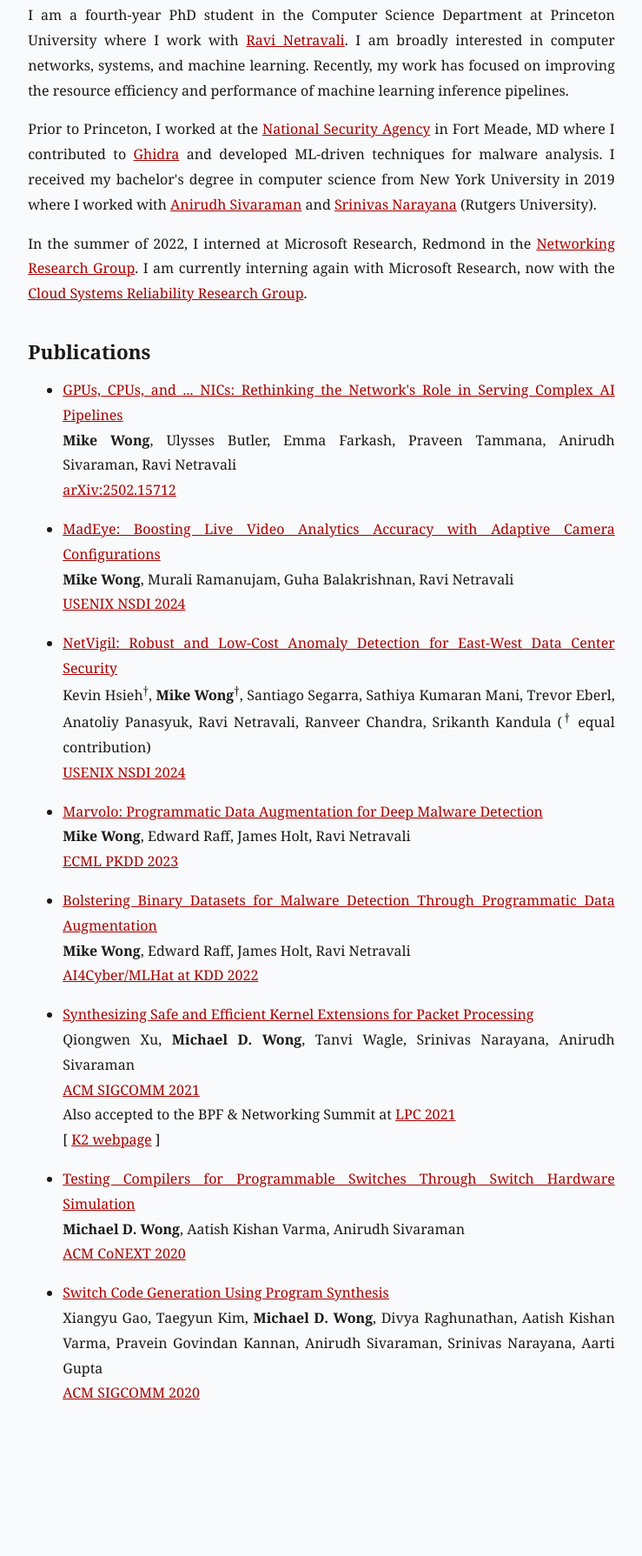
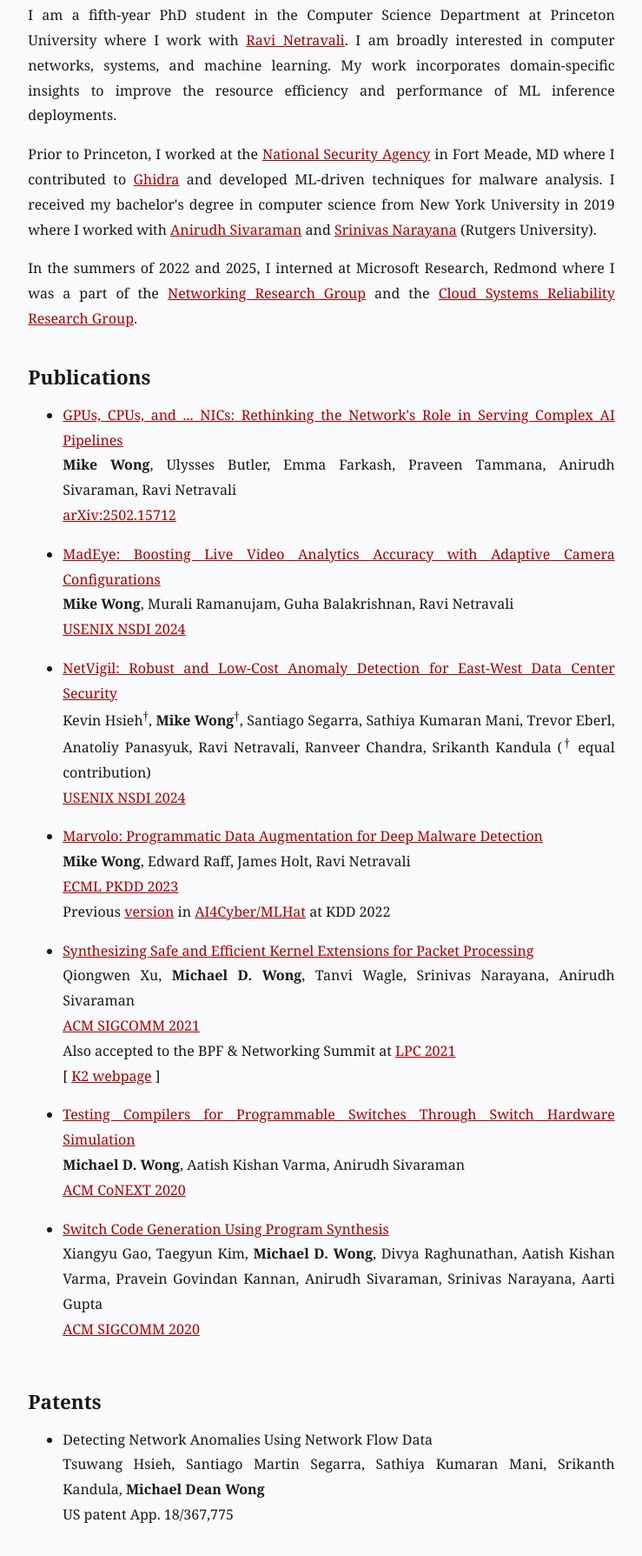
Before and after one commit to michaeldwong/michaeldwong.github.io, a plain HTML site: page index.html in a window 1280 px wide. Shown: the part 329-2118 px from the top of the page at 87% size, without its empty margins (270-1009 px from the left). Before the commit the page ends 1993 px from the top, so only its background shows below. Drawn offline with Linux system fonts and the light colour scheme; a web font is replaced by a local one.

Commit message:
Site and CV update

```diff
--- a/index.html
+++ b/index.html
@@ -38,11 +38,11 @@
 
     <div id="aboutme">
     <h3> About Me </h3>
-    <p>I am a fourth-year PhD student in the Computer Science Department at Princeton University where I work with <a href="https://www.cs.princeton.edu/~ravian/">Ravi Netravali</a>. I am broadly interested in computer networks, systems, and machine learning. Recently, my work has focused on improving the resource efficiency and performance of machine learning inference pipelines. </p>
+    <p>I am a fifth-year PhD student in the Computer Science Department at Princeton University where I work with <a href="https://www.cs.princeton.edu/~ravian/">Ravi Netravali</a>. I am broadly interested in computer networks, systems, and machine learning. My work incorporates domain-specific insights to improve the resource efficiency and performance of ML inference deployments. </p>
 
-    <p>Prior to Princeton, I worked at the <a href="https://www.nsa.gov/">National Security Agency</a> in Fort Meade, MD where I contributed to <a href="https://ghidra-sre.org/">Ghidra</a> and developed ML-driven techniques for malware analysis. I received my bachelor's degree in computer science from New York University in 2019 where I worked with <a href="https://cs.nyu.edu/~anirudh/">Anirudh Sivaraman</a> and <a href="https://www.cs.rutgers.edu/~sn624/">Srinivas Narayana</a> (Rutgers University).</p>
+    <p>Prior to Princeton, I worked at the <a href="https://www.nsa.gov/">National Security Agency</a> in Fort Meade, MD where I contributed to <a href="http://ghidra.net/">Ghidra</a> and developed ML-driven techniques for malware analysis. I received my bachelor's degree in computer science from New York University in 2019 where I worked with <a href="https://cs.nyu.edu/~anirudh/">Anirudh Sivaraman</a> and <a href="https://www.cs.rutgers.edu/~sn624/">Srinivas Narayana</a> (Rutgers University).</p>
 
-    <p>In the summer of 2022, I interned at Microsoft Research, Redmond in the <a href="https://www.microsoft.com/en-us/research/group/networking-research/">Networking Research Group</a>.  I am currently interning again with Microsoft Research, now with the <a href="https://www.microsoft.com/en-us/research/group/cloud-systems-reliability-redmond/">Cloud Systems Reliability Research Group</a>.</p>
+    <p>In the summers of 2022 and 2025, I interned at Microsoft Research, Redmond where I was a part of the <a href="https://www.microsoft.com/en-us/research/group/networking-research/">Networking Research Group</a> and the <a href="https://www.microsoft.com/en-us/research/group/cloud-systems-reliability-redmond/">Cloud Systems Reliability Research Group</a>.</p>
 
 
 
@@ -80,20 +80,14 @@
         </li>
 
 
-
         <li>
             <p><a href="papers/marvolo.pdf">Marvolo: Programmatic Data Augmentation for Deep Malware Detection</a><br>
             <b>Mike Wong</b>, Edward Raff, James Holt, Ravi Netravali<br>
-            <a href="https://2023.ecmlpkdd.org/">ECML PKDD 2023</a></p>
+            <a href="https://2023.ecmlpkdd.org/">ECML PKDD 2023</a><br>
+            Previous <a href="papers/marvolo_ai4cyber.pdf">version</a> in <a href="https://ai4cyber-kdd.com/ai4cyber-kdd-2022.html">AI4Cyber/MLHat</a> at KDD 2022</p>
 
         </li>
 
-        <li>
-            <p><a href="papers/marvolo_ai4cyber.pdf">Bolstering Binary Datasets for Malware Detection Through Programmatic Data Augmentation</a><br>
-            <b>Mike Wong</b>, Edward Raff, James Holt, Ravi Netravali<br>
-            <a href="https://ai4cyber-kdd.com/ai4cyber-kdd-2022.html">AI4Cyber/MLHat at KDD 2022</a></p>
-
-        </li>
         <li>
             <p><a href="papers/k2_sigcomm21.pdf">Synthesizing Safe and Efficient Kernel Extensions for Packet Processing</a><br>
             Qiongwen Xu, <b>Michael D. Wong</b>, Tanvi Wagle, Srinivas Narayana, Anirudh Sivaraman<br>
@@ -119,6 +113,19 @@
 
     </div>
 
+
+    <div id="patents" >
+    <h3>Patents </h3>
+    <ul>
+    <li>
+        <p>Detecting Network Anomalies Using Network Flow Data<br>
+        Tsuwang Hsieh, Santiago Martin Segarra, Sathiya Kumaran Mani, Srikanth Kandula, <b>Michael Dean Wong</b><br>
+        US patent App. 18/367,775<br>
+    </li>
+
+    </ul>
+    </div>
+
 </body>
 
 </html>
```
Also changed, not shown: 1 other file.
